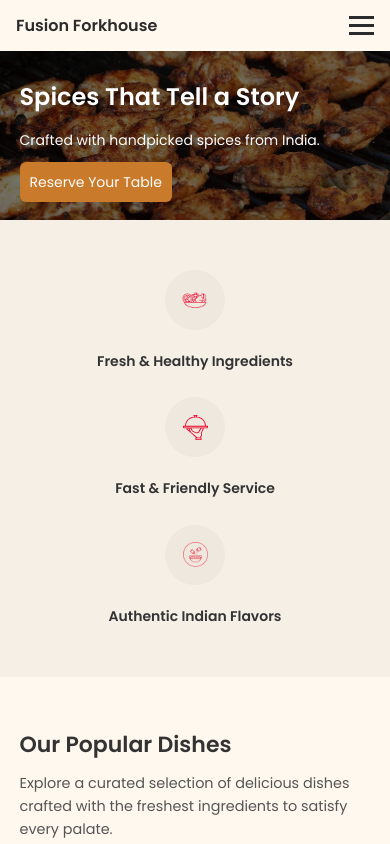
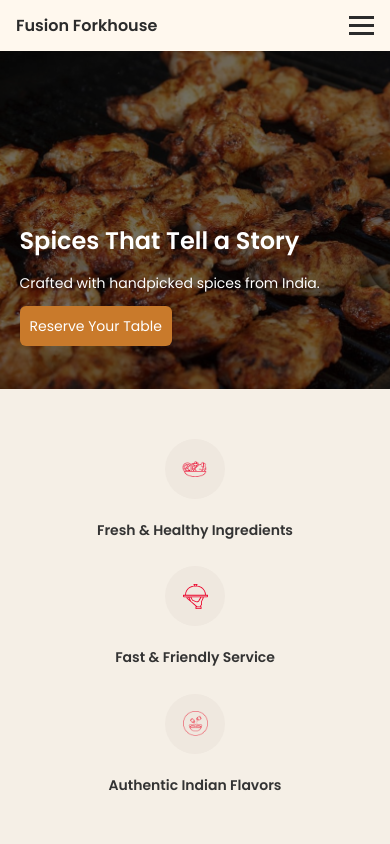
Before and after one commit to manpreetkalsi24/Fusion-Forkhouse-Restaurant-website, a React (Vite) app in the folder frontend/: page /#/ in a window 390 px wide. Shown: the top 844 px of the page. Built offline with nearby package versions, Linux system fonts and the light colour scheme; no server answers.

Commit message:
Changed code for banner image on homepage for mobile responsive

```diff
--- a/frontend/src/components/HeroSlider.css
+++ b/frontend/src/components/HeroSlider.css
@@ -128,7 +128,7 @@
 @media (max-width: 480px) {
 
   .hero-slider {
-    height: 20vh;
+    height: 40vh;
   }
 
   .overlay {
```
